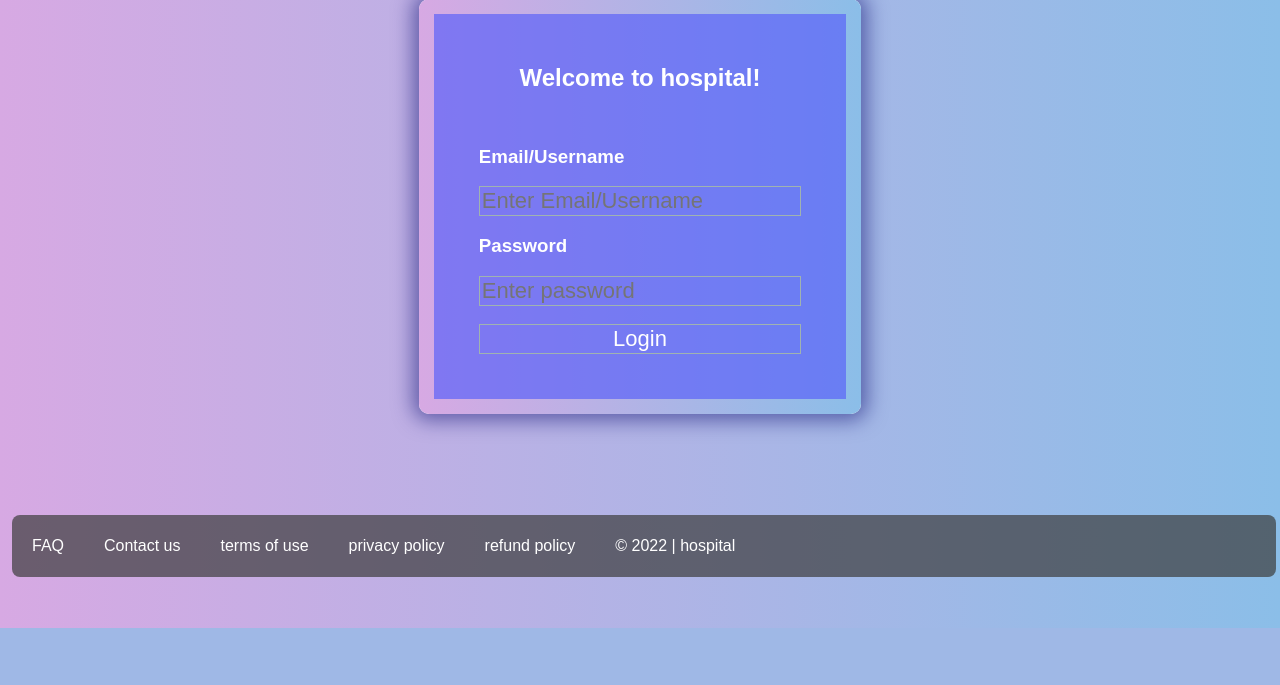
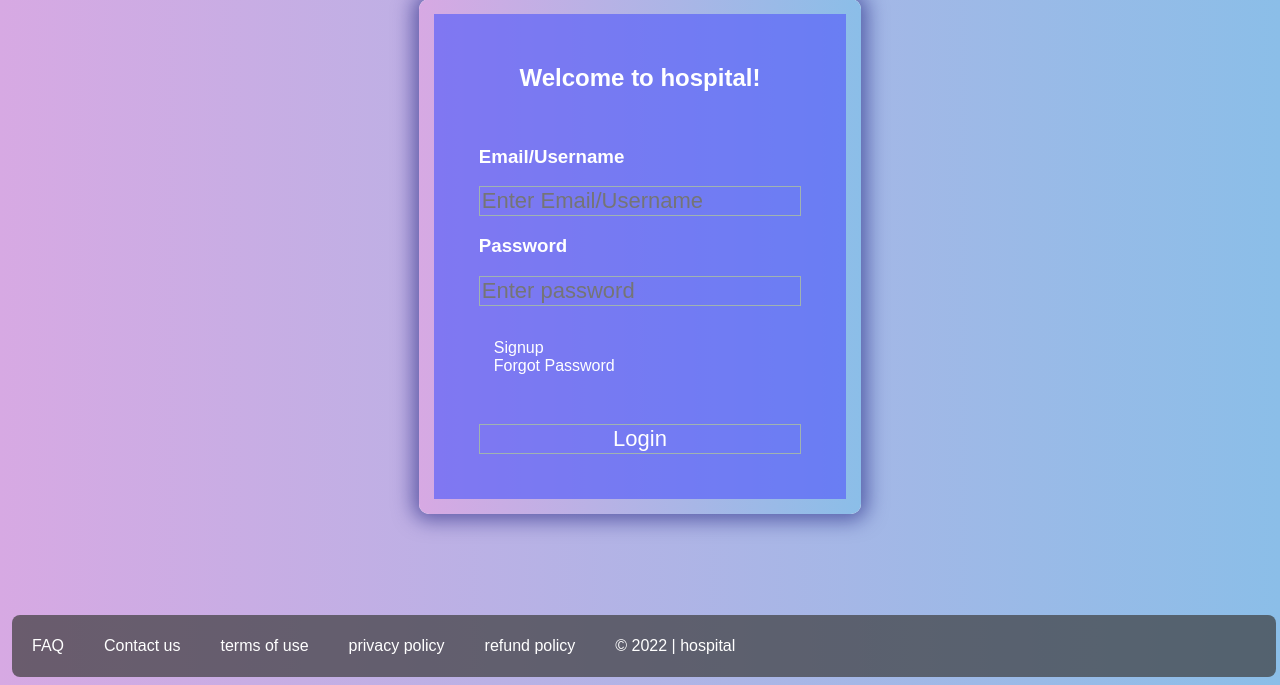
Before and after one commit to xeon5145/Birla, a PHP site: page / in a window 1280 px wide. Shown: the part 172-857 px from the top of the page. Before the commit the page ends 800 px from the top, so only its background shows below. Run offline with PHP 8.4, Linux system fonts and the light colour scheme.

Commit message:
message box uploaded

```diff
--- a/index.php
+++ b/index.php
@@ -2,7 +2,7 @@
 require_once "config.php";
 include "header.php";
 // error_reporting(0);
-
+$login_message = "";
 // login
 if(isset($_POST['login']))
 {
@@ -21,16 +21,16 @@ if(isset($_POST['login']))
 
     if($pwd == $endpass)
     {
-      echo "User verified";
+      $login_message = "User verified";
     }
     else
     {
-      echo "Wrong Password";
+      $login_message = "Wrong Password";
     }
   }
   else
   {
-    echo "No user found";
+    $login_message = "No user found";
   }
 }
 // login
--- a/views/index.php
+++ b/views/index.php
@@ -10,6 +10,12 @@
                       <h3>Password</h3>
                       <input type="password" name="password" value="" placeholder="Enter password" required>
                       <br>
+                      <div class="" style="display: grid; color: #ffffff;">
+                        <a href="" style="color: #ffffff;">Signup</a>
+                        <a href="" style="color: #ffffff;">Forgot Password</a>
+                      </div>
+                      <br>
+                        <p><?php echo $login_message; ?></p>
                       <input type="submit" name="login" value="Login">
                     </form>
                     <!-- login / Signup form here -->
```
